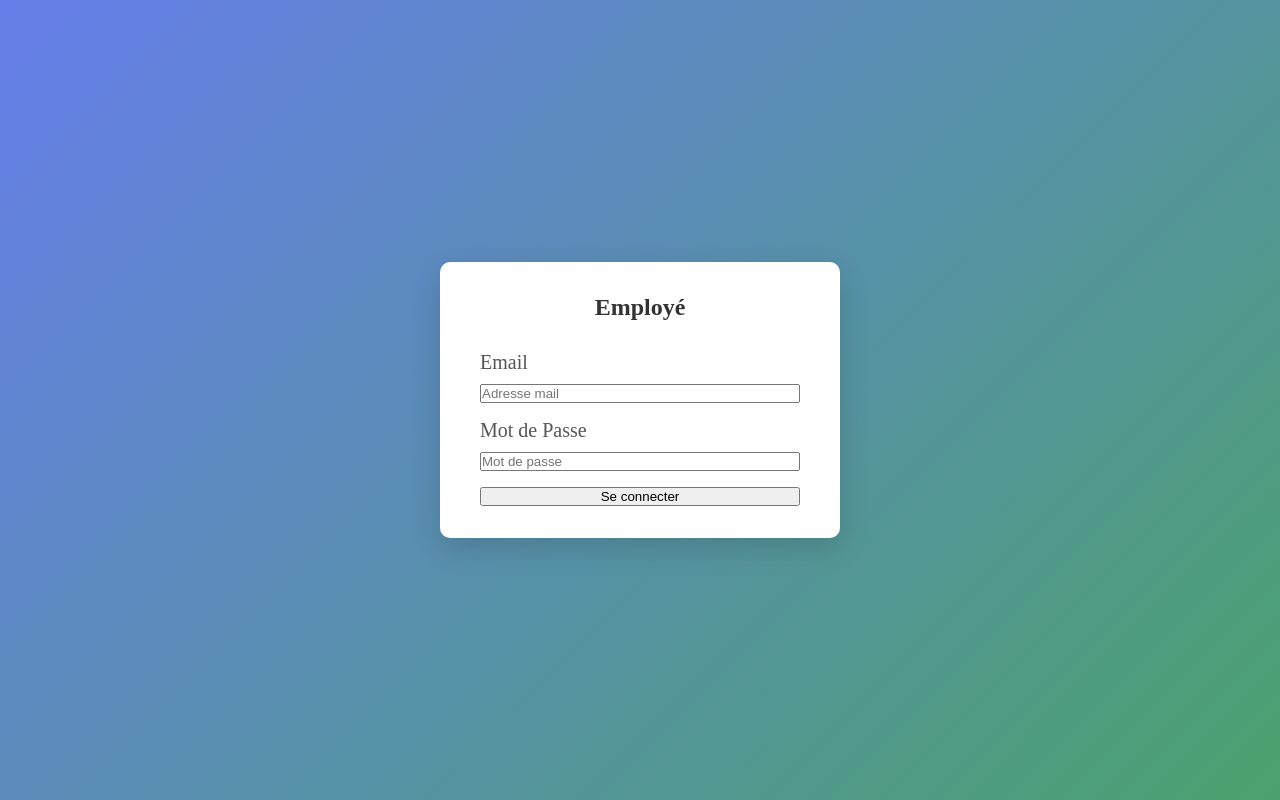
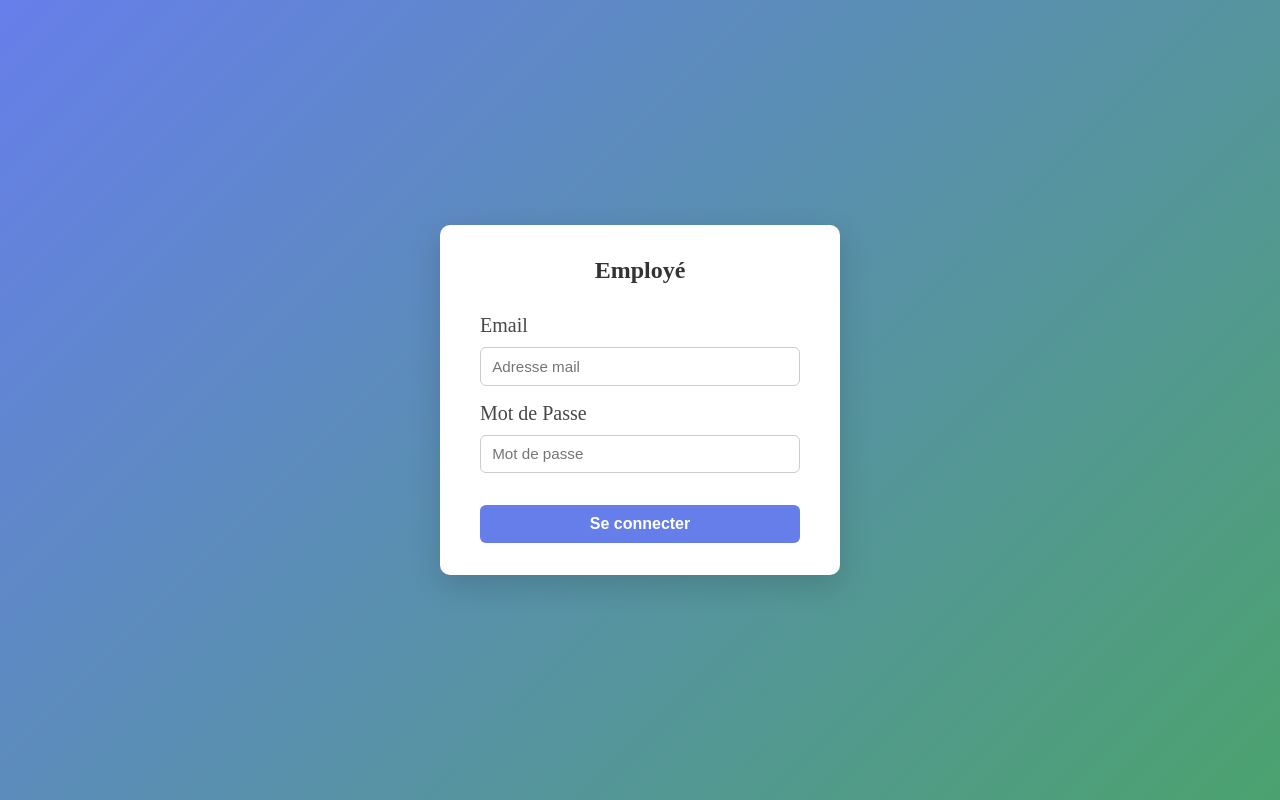
Before and after one commit to Gui-YOMU/La_guerre_des_posts, a website: page src/views/login.html in a window 1280 px wide. Drawn offline with Linux system fonts and the light colour scheme.

Commit message:
css main modif

```diff
--- a/public/css/main.css
+++ b/public/css/main.css
@@ -42,5 +42,33 @@ form div {
 label {
     margin-bottom: 10px;
     font-size: 20px;
-    color: #555;
+    color: #484646;
 }
+input {
+    padding: 0.6rem 0.7rem;
+    border-radius: 6px;
+    border: 1px solid #ccc;
+    font-size: 0.95rem;
+    cursor: pointer;
+}
+
+button {
+    margin-top: 1rem;
+    padding: 10px;
+    border-radius: 6px;
+    border: none;
+    background: #667eea;
+    color: #fff;
+    font-size: 1rem;
+    font-weight: bold;
+    cursor: pointer;
+
+}
+
+button:hover {
+    background: #5a6fe0;
+}
+
+button:active {
+    transform: scale(0.98);
+}
```
